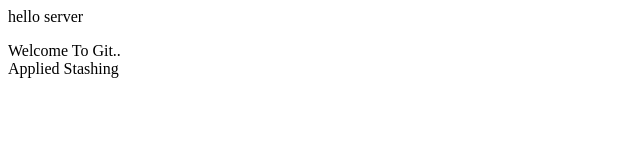
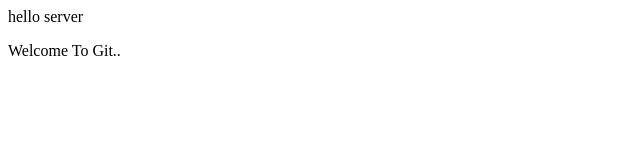
Before and after one commit to Conquerer/GITREP, a plain HTML site: page index.html in a window 1280 px wide. Shown: the whole page, without its empty margins (0-640 px from the left). Drawn offline with nearby package versions, Linux system fonts and the light colour scheme.

Commit message:
delte stashlogic

```diff
--- a/index.html
+++ b/index.html
@@ -14,9 +14,6 @@
         <div>
                 Welcome To Git..
         </div>
-        <!--Stash Area-->
-        <div>
-            Applied Stashing
-        </div>
+
 </body>
 </html>
```
